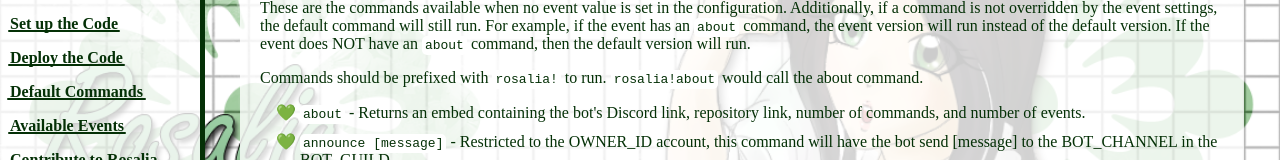
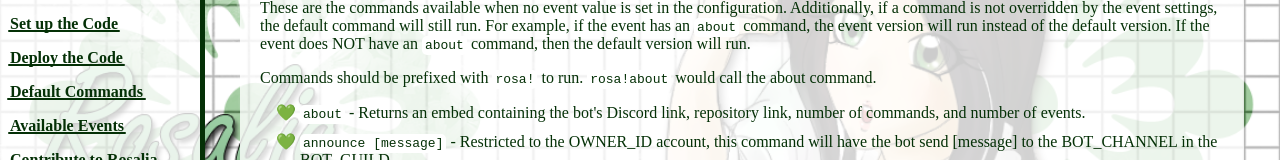
Before and after one commit to naomis-archive/Rosalia-Nightsong-documentation, an Angular app: page /default-cmd in a window 1280 px wide. Shown: the part 137-297 px from the top of the page. Built offline with nearby package versions, Linux system fonts and the light colour scheme.

Commit message:
fix prefix
Signed-off-by: nhcarrigan <nhcarrigan@gmail.com>

```diff
--- a/src/app/default/default.component.html
+++ b/src/app/default/default.component.html
@@ -8,8 +8,8 @@
   default version will run.
 </p>
 <p>
-  Commands should be prefixed with <code>rosalia!</code> to run.
-  <code>rosalia!about</code> would call the about command.
+  Commands should be prefixed with <code>rosa!</code> to run.
+  <code>rosa!about</code> would call the about command.
 </p>
 <ul>
   <li *ngFor="let command of commands">
```
